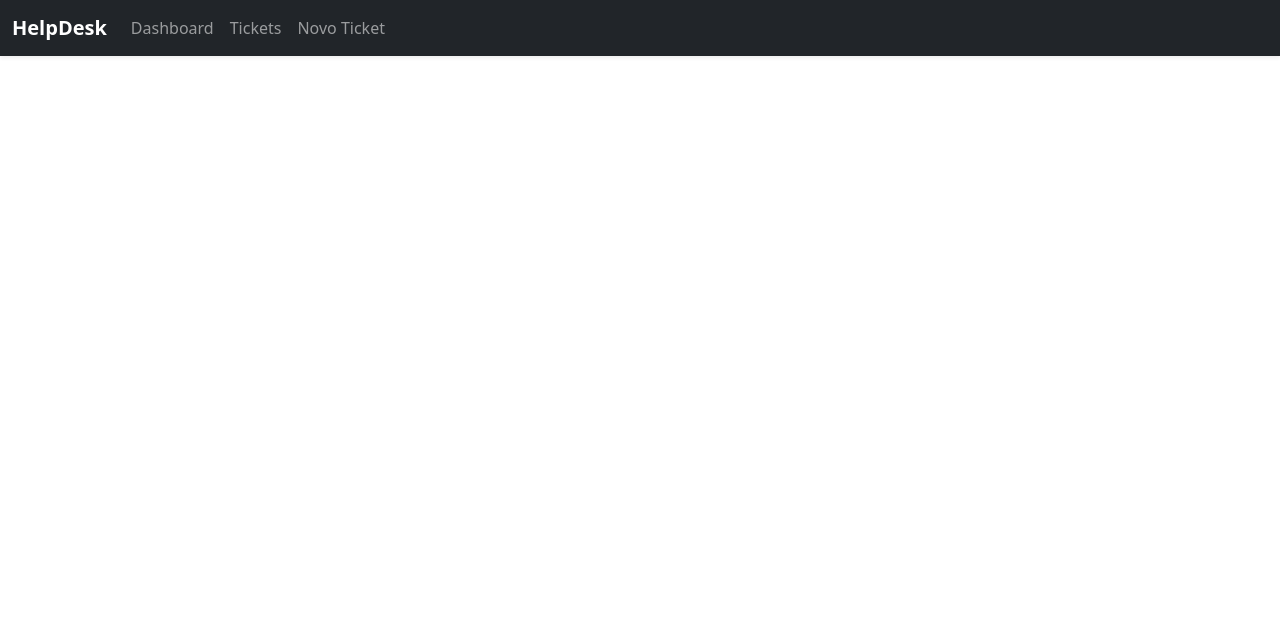
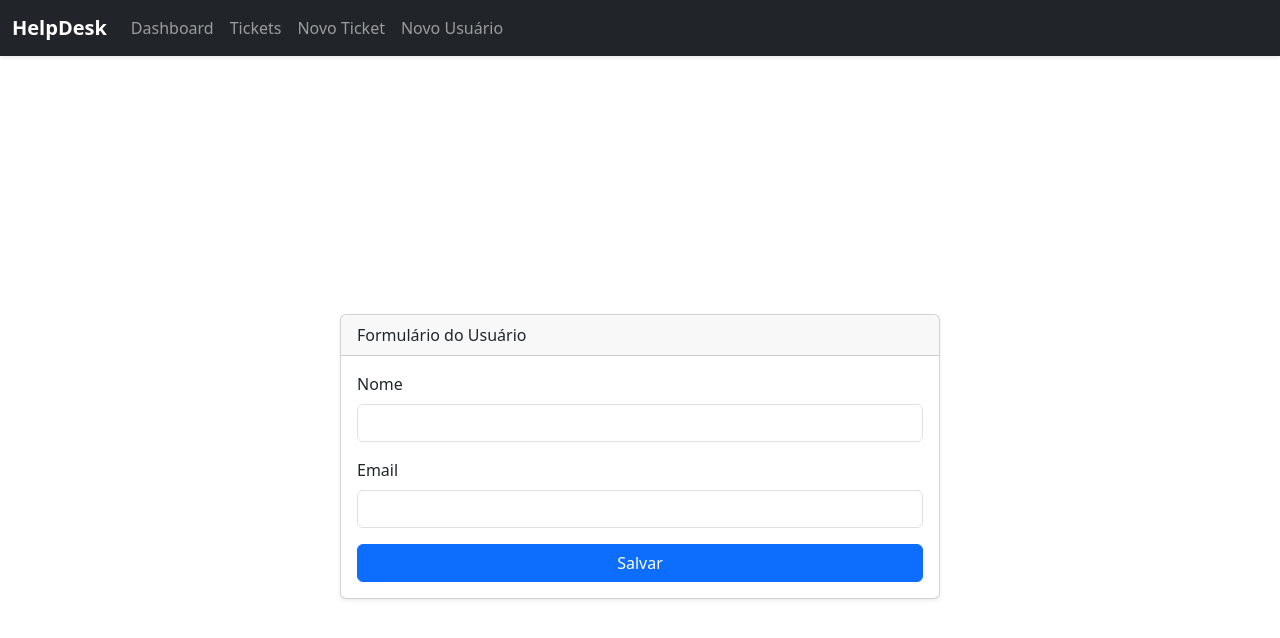
Before and after one commit to LucianoASF/ticsis, a Vue app in the folder frontend/: page /users/new in a window 1280 px wide. Shown: the top 638 px of the page. Built offline with nearby package versions, Linux system fonts and the light colour scheme; no server answers.

Commit message:
feat: finish create user page

```diff
--- a/frontend/src/components/Navbar.vue
+++ b/frontend/src/components/Navbar.vue
@@ -33,6 +33,11 @@
               Novo Ticket
             </router-link>
           </li>
+          <li class="nav-item">
+            <router-link class="nav-link" to="/users/new">
+              Novo Usuário
+            </router-link>
+          </li>
         </ul>
       </div>
     </div>
--- /dev/null
+++ b/frontend/src/components/UserForm.vue
@@ -0,0 +1,57 @@
+<template>
+  <div class="d-flex justify-content-center align-items-center min-vh-100">
+
+    <div class="card shadow-sm w-100" style="max-width: 600px;">
+
+      <div class="card-header">
+        Formulário do Usuário
+      </div>
+
+      <div class="card-body">
+        <form @submit.prevent="$emit('submit')">
+
+          <div class="mb-3">
+            <label class="form-label">Nome</label>
+
+            <input
+              v-model="user.name"
+              class="form-control"
+              type="text"
+              required
+            >
+          </div>
+          <div class="mb-3">
+            <label class="form-label">Email</label>
+
+            <input
+              v-model="user.email"
+              class="form-control"
+              type="email"
+              required
+            >
+          </div>
+          <button
+            type="submit"
+            class="btn btn-primary w-100"
+          >
+            Salvar
+          </button>
+
+        </form>
+      </div>
+
+    </div>
+
+  </div>
+</template>
+
+<script setup>
+defineProps({
+  user: {
+    type: Object,
+    required: true
+  }
+})
+
+defineEmits(['submit'])
+</script>
--- a/frontend/src/router.js
+++ b/frontend/src/router.js
@@ -1,10 +1,12 @@
 import { createRouter, createWebHistory } from 'vue-router';
 import DashboardView from './views/DashboardView.vue';
 import TicketsView from './views/TicketsView.vue';
+import CreateUserView from './views/CreateUserView.vue';
 
 const routes = [
   { path: '/', component: DashboardView },
   { path: '/tickets', component: TicketsView },
+  { path: '/users/new', component: CreateUserView },
 ];
 
 export const router = createRouter({
--- /dev/null
+++ b/frontend/src/views/CreateUserView.vue
@@ -0,0 +1,29 @@
+<script setup>
+import { reactive } from 'vue'
+import UserForm from '../components/UserForm.vue'
+import { api } from '../../api.js'
+
+
+
+const user = reactive({
+  name: '',
+  email: '',
+})
+
+const save = async () => {
+ try {
+  const res = await api.post("/users", user)
+  alert("Usuário cadastrado com sucesso")
+ } catch (error) {
+   alert("Ocorreu um erro")
+
+ }
+}
+</script>
+
+<template>
+  <UserForm
+    :user="user"
+    @submit="save"
+  />
+</template>
```
